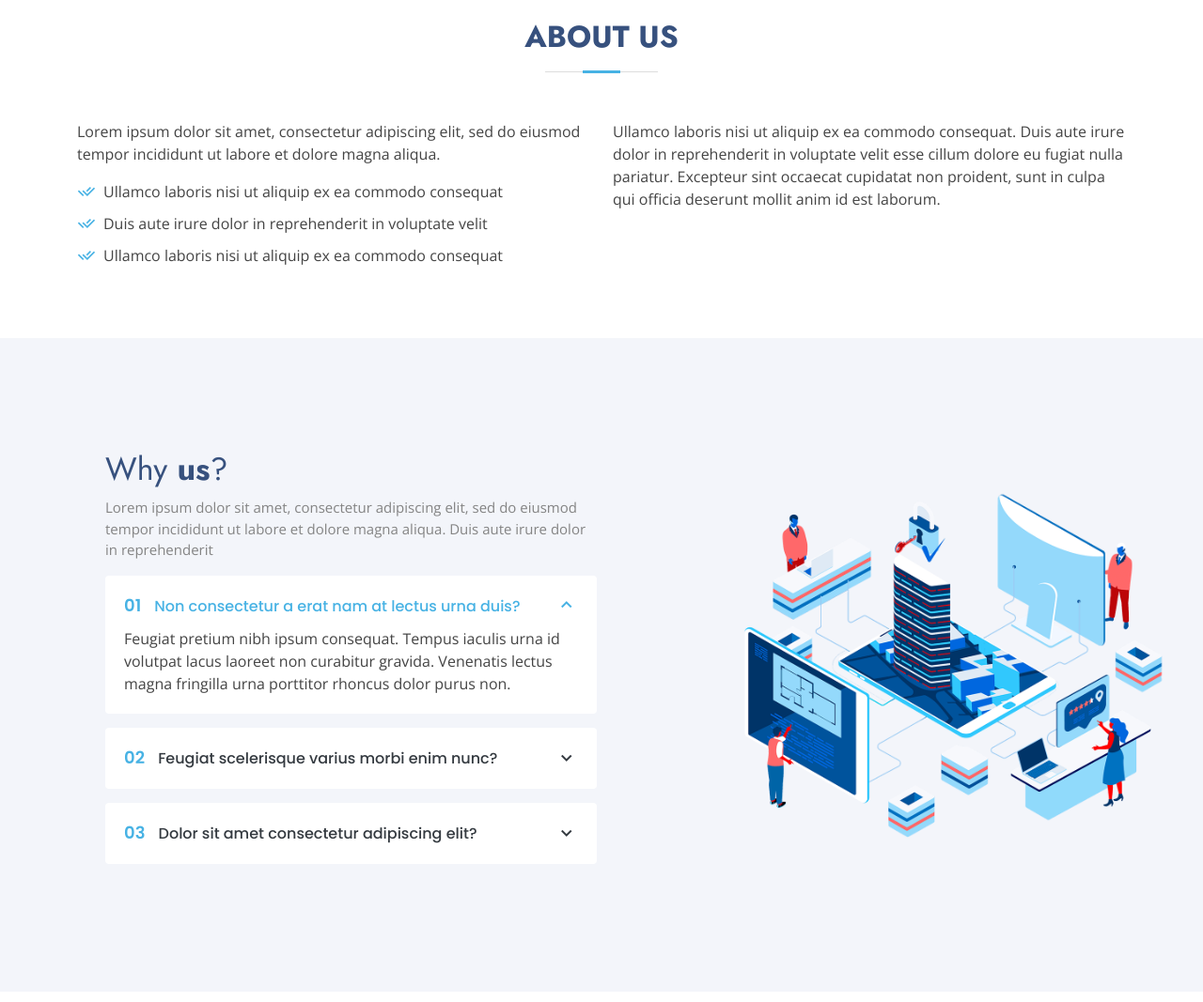
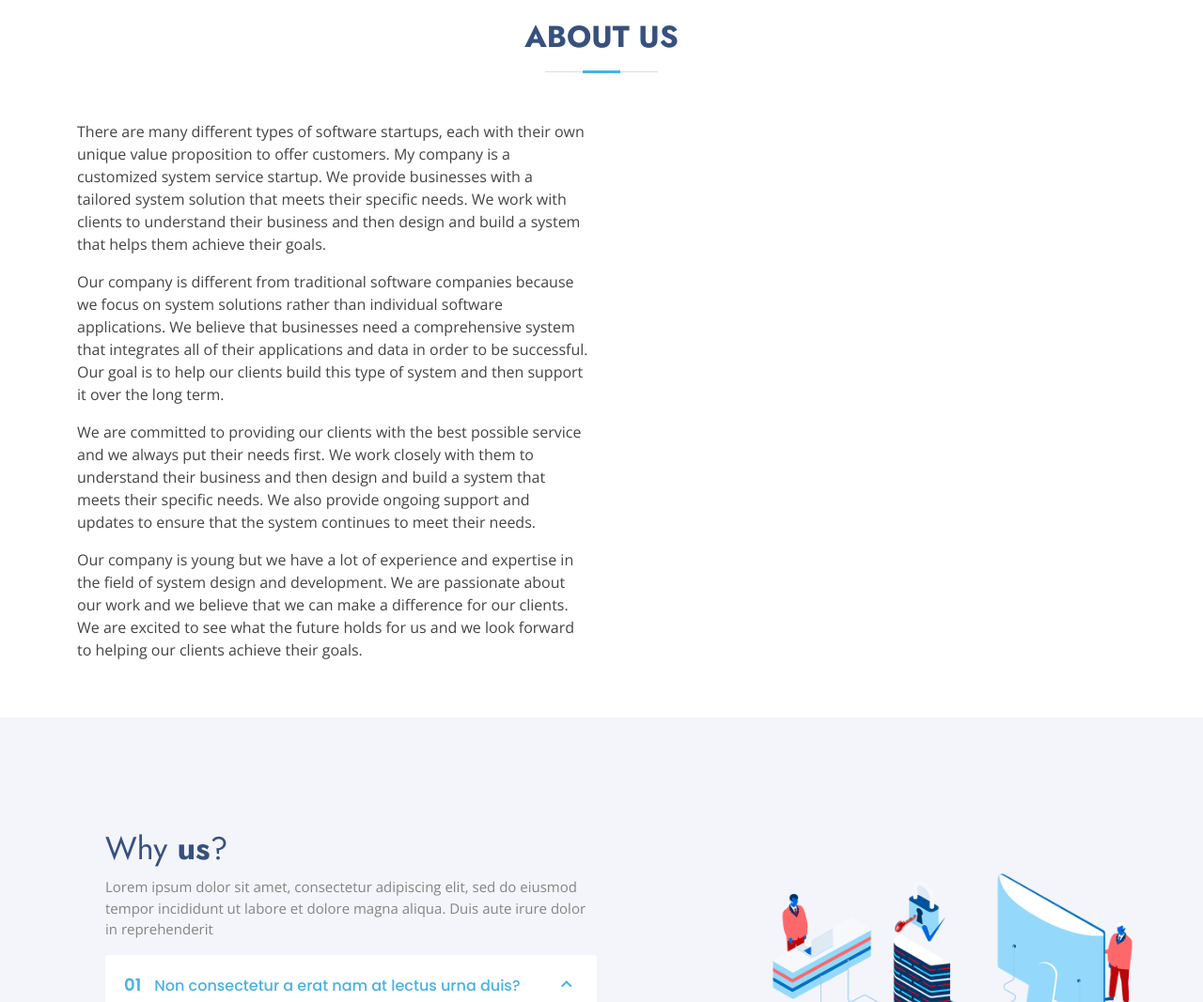
Before and after one commit to zivCheng/jellykite-website, a plain HTML site: page public/index.html in a window 1280 px wide. Shown: the part 680-1747 px from the top of the page at 94% size. Drawn offline with nearby package versions, Linux system fonts and the light colour scheme.

Commit message:
Update index.html

```diff
--- a/public/index.html
+++ b/public/index.html
@@ -90,20 +90,16 @@
         <div class="row content">
           <div class="col-lg-6">
             <p>
-              Lorem ipsum dolor sit amet, consectetur adipiscing elit, sed do eiusmod tempor incididunt ut labore et dolore
-              magna aliqua.
+              There are many different types of software startups, each with their own unique value proposition to offer customers. My company is a customized system service startup. We provide businesses with a tailored system solution that meets their specific needs. We work with clients to understand their business and then design and build a system that helps them achieve their goals.
             </p>
-            <ul>
-              <li><i class="ri-check-double-line"></i> Ullamco laboris nisi ut aliquip ex ea commodo consequat</li>
-              <li><i class="ri-check-double-line"></i> Duis aute irure dolor in reprehenderit in voluptate velit</li>
-              <li><i class="ri-check-double-line"></i> Ullamco laboris nisi ut aliquip ex ea commodo consequat</li>
-            </ul>
-          </div>
-          <div class="col-lg-6 pt-4 pt-lg-0">
             <p>
-              Ullamco laboris nisi ut aliquip ex ea commodo consequat. Duis aute irure dolor in reprehenderit in voluptate
-              velit esse cillum dolore eu fugiat nulla pariatur. Excepteur sint occaecat cupidatat non proident, sunt in
-              culpa qui officia deserunt mollit anim id est laborum.
+Our company is different from traditional software companies because we focus on system solutions rather than individual software applications. We believe that businesses need a comprehensive system that integrates all of their applications and data in order to be successful. Our goal is to help our clients build this type of system and then support it over the long term.
+ </p>
+            <p>
+We are committed to providing our clients with the best possible service and we always put their needs first. We work closely with them to understand their business and then design and build a system that meets their specific needs. We also provide ongoing support and updates to ensure that the system continues to meet their needs.
+ </p>
+            <p>
+Our company is young but we have a lot of experience and expertise in the field of system design and development. We are passionate about our work and we believe that we can make a difference for our clients. We are excited to see what the future holds for us and we look forward to helping our clients achieve their goals.
             </p>
           </div>
         </div>
```
